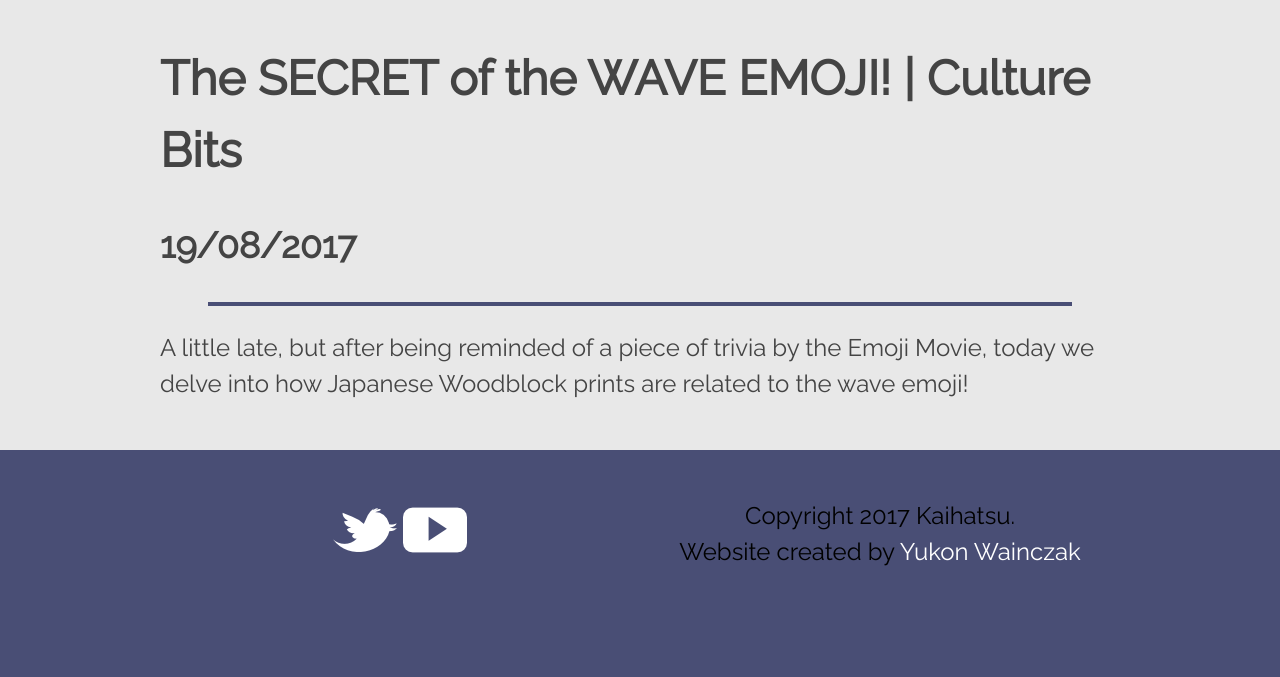
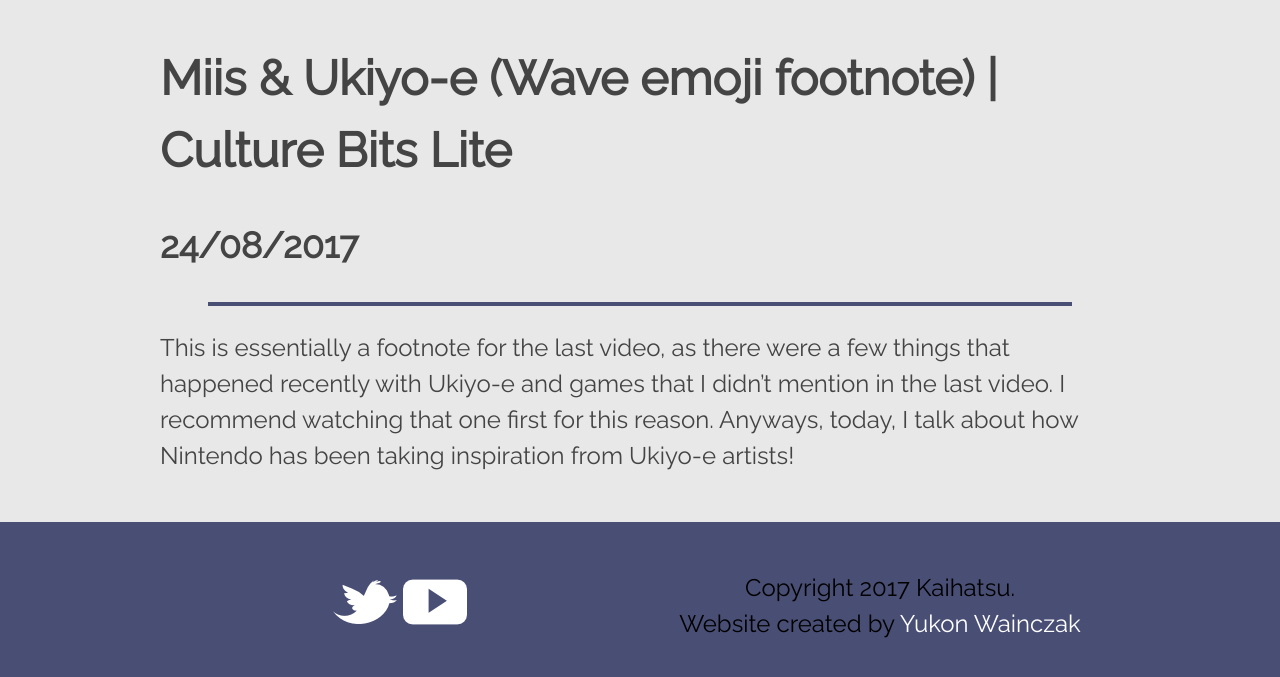
Before and after one commit to Kaihatsujin/kaihatsujin.github.io, a Jekyll site: the page built from _posts/2017-08-19-culture-bits-secret-of-wave-emoji.md, in a window 1280 px wide and 900 px high, scrolled down 1140 px, cut to the strip 210-887 px from the top of the window. Built offline with Jekyll 4.4.1, drawn with Linux system fonts in a browser that asks for light colours; before the commit the page ends 1970 px from its top, so only the background shows below that.

Commit message:
just a footnote...

```diff
--- a/_posts/2017-08-19-culture-bits-secret-of-wave-emoji.md
+++ b/_posts/2017-08-19-culture-bits-secret-of-wave-emoji.md
@@ -1,10 +1,10 @@
 ---
 layout: post
-title: "The SECRET of the WAVE EMOJI! | Culture Bits"
+title: "Miis & Ukiyo-e (Wave emoji footnote) | Culture Bits Lite"
 series: "culture-bits"
-embed: https://www.youtube.com/embed/rma5p-gA78w
-thumb: "/assets/thumbnails/culture-bits/culture-bits-wave-emoji-kanagawa.png"
-date: 2017-08-19
+embed: https://www.youtube.com/embed/VqK6lldEdA8
+thumb: "/assets/thumbnails/culture-bits/lite-miis-ukiyo-e-footnote.png"
+date: 2017-08-24
 ---
 
-A little late, but after being reminded of a piece of trivia by the Emoji Movie, today we delve into how Japanese Woodblock prints are related to the wave emoji!
+This is essentially a footnote for the last video, as there were a few things that happened recently with Ukiyo-e and games that I didn't mention in the last video. I recommend watching that one first for this reason. Anyways, today, I talk about how Nintendo has been taking inspiration from Ukiyo-e artists!
```
